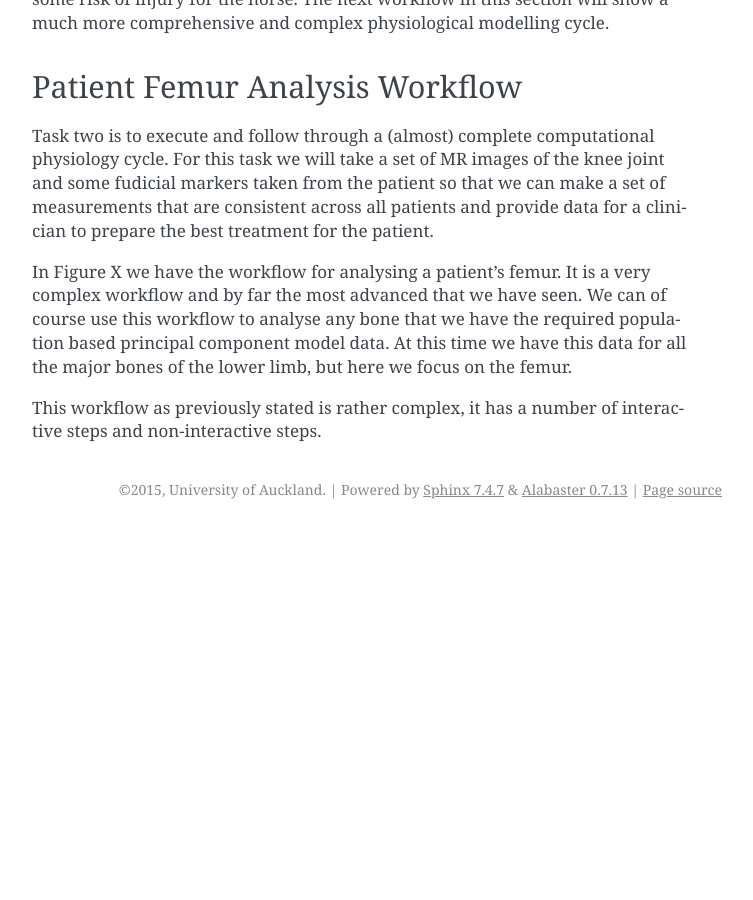
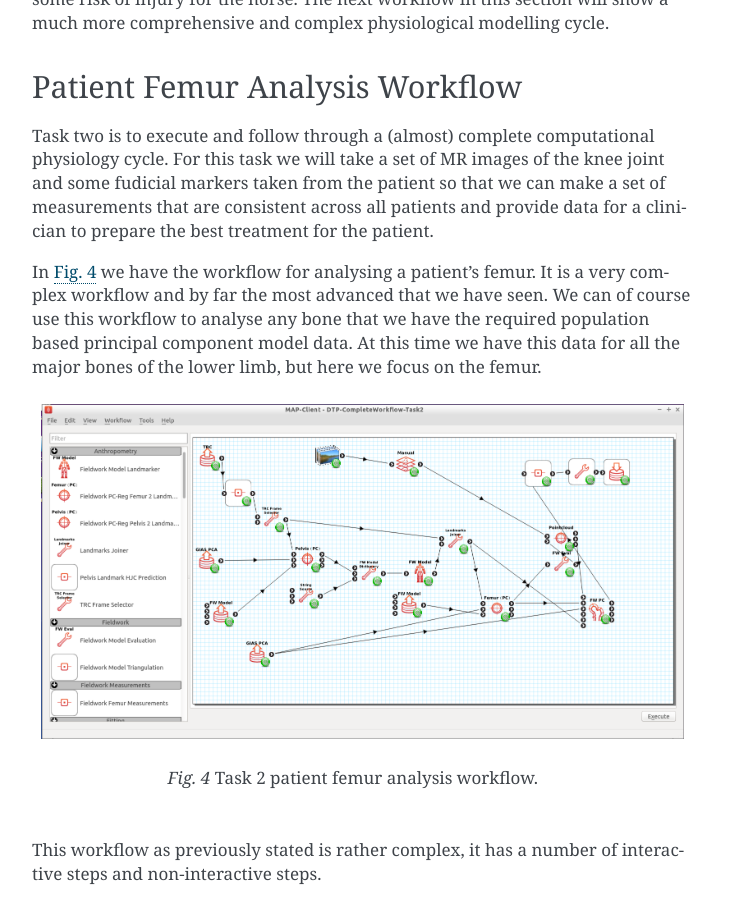
Before and after one commit to ABI-Tutorials/DTP-CompleteWorkflow, a Sphinx documentation site: the page built from source/completeworkflow.rst, in a window 1280 px wide and 900 px high, scrolled down 3171 px. Shown: the whole window, without its empty margins (388-1141 px from the left). Built offline with Sphinx 7.4.7, drawn with Linux system fonts in a browser that asks for light colours; before the commit the page ends 3700 px from its top, so only the background shows below that.

Commit message:
adding screenshot of the task 2 workflow

```diff
--- a/source/completeworkflow.rst
+++ b/source/completeworkflow.rst
@@ -61,6 +61,14 @@ Patient Femur Analysis Workflow
 
 Task two is to execute and follow through a (almost) complete computational physiology cycle.  For this task we will take a set of MR images of the knee joint and some fudicial markers taken from the patient so that we can make a set of measurements that are consistent across all patients and provide data for a clinician to prepare the best treatment for the patient.
 
-In Figure X we have the workflow for analysing a patient's femur.  It is a very complex workflow and by far the most advanced that we have seen.  We can of course use this workflow to analyse any bone that we have the required population based principal component model data.  At this time we have this data for all the major bones of the lower limb, but here we focus on the femur.
+In :numref:`dtp_cp_cwf_tsk2_wkfl` we have the workflow for analysing a patient's femur.  It is a very complex workflow and by far the most advanced that we have seen.  We can of course use this workflow to analyse any bone that we have the required population based principal component model data.  At this time we have this data for all the major bones of the lower limb, but here we focus on the femur.
+
+.. figure:: _images/task2workflow.png
+   :name: dtp_cp_cwf_tsk2_wkfl
+   :align: center
+   :alt: Task 1 workflow.
+
+   Task 2 patient femur analysis workflow.
+
 
 This workflow as previously stated is rather complex, it has a number of interactive steps and non-interactive steps.
```
Also changed, not shown: source/_images/task2workflow.png (added).
